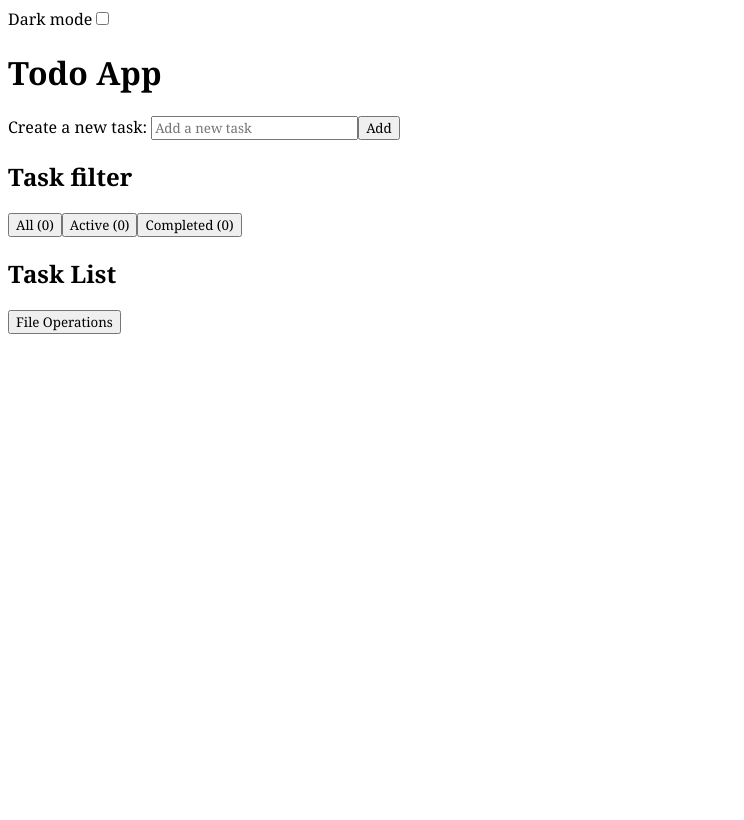
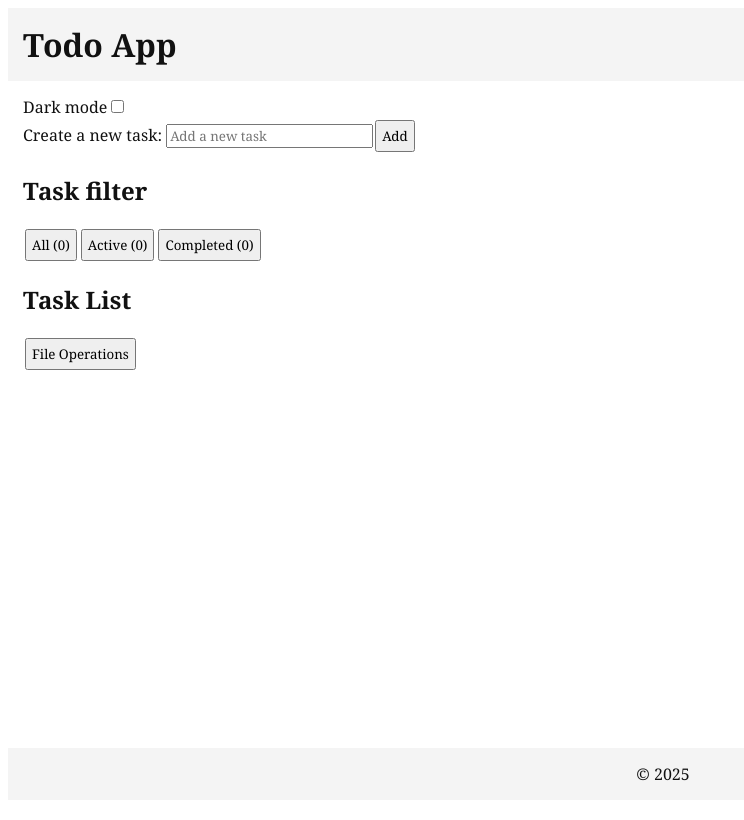
Before and after one commit to niktor76/vue3-todo-app, a Vue app: page / in a window 1280 px wide. Shown: the top 820 px of the page, without its empty margins (0-744 px from the left). Built offline with nearby package versions, Linux system fonts and the light colour scheme.

Commit message:
add default layout; refactor styles

```diff
--- a/src/App.vue
+++ b/src/App.vue
@@ -1,16 +1,18 @@
 <template>
+  <Layout>
     <div>
       <label for="darkmode-switch">Dark mode</label>
       <input v-model="darkMode" type="checkbox" name="darkmode" id="darkmode-switch" />
-    <h1>Todo App</h1>
       <TaskInput v-model="newTaskText" @add-task="addTask" />
-
       <div aria-labelledby="filter-heading">
         <h2 id="filter-heading">Task filter</h2>
         <button :class="{ 'is-selected': filterState === 'all' }" @click="filterState = 'all'">
           All ({{ tasks.length }})
         </button>
-      <button :class="{ 'is-selected': filterState === 'active' }" @click="filterState = 'active'">
+        <button
+          :class="{ 'is-selected': filterState === 'active' }"
+          @click="filterState = 'active'"
+        >
           Active ({{ tasks.filter((task) => !task.done).length }})
         </button>
         <button
@@ -20,7 +22,6 @@
           Completed ({{ tasks.filter((task) => task.done).length }})
         </button>
       </div>
-
       <section aria-labelledby="task-list-heading">
         <h2 id="task-list-heading">Task List</h2>
         <ul>
@@ -39,8 +40,8 @@
       <button v-if="tasks.some((task) => task.done)" @click="clearCompleted()">
         Clear completed tasks
       </button>
+      <button class="file-operations" @click="isFilesModalVisible = true">File Operations</button>
     </div>
-  <button class="file-operations" @click="isFilesModalVisible = true">File Operations</button>
     <FileModal
       v-if="isFilesModalVisible"
       @export-tasks="exportTasks"
@@ -49,6 +50,7 @@
       :isVisible="isFilesModalVisible"
     />
     <div class="sr-only" aria-live="polite">{{ announcement }}</div>
+  </Layout>
 </template>
 
 <script setup>
@@ -63,6 +65,7 @@ import { computed, onMounted, ref, watch } from 'vue'
 import TaskItem from './components/TaskItem.vue'
 import TaskInput from './components/TaskInput.vue'
 import FileModal from './components/FileModal.vue'
+import Layout from './layouts/Layout.vue'
 
 const tasks = ref([])
 const newTaskText = ref('')
@@ -220,31 +223,4 @@ onMounted(() => {
 })
 </script>
 
-<style lang="scss">
-* {
-  font-family: Georgia, 'Times New Roman', Times, serif;
-}
-
-.done {
-  text-decoration: line-through;
-}
-
-.dark-mode {
-  color: rgb(213, 194, 158);
-  background-color: rgb(31, 65, 65);
-
-  button {
-    background-color: #cee645;
-    padding: 5px;
-    margin: 2px;
-  }
-  input {
-    background-color: #b8f0b0;
-  }
-
-  .is-selected {
-    color: white;
-    background-color: blue;
-  }
-}
-</style>
+<style lang="scss"></style>
--- a/src/assets/main.css
+++ /dev/null
@@ -1 +0,0 @@
-@import './base.css';
--- /dev/null
+++ b/src/components/BaseToast.vue
@@ -0,0 +1,9 @@
+<template>
+  <div class=""></div>
+</template>
+
+<script setup>
+const props = defineProps()
+</script>
+
+<style lang="scss"></style>
--- /dev/null
+++ b/src/layouts/Layout.vue
@@ -0,0 +1,54 @@
+<template>
+  <div class="layout">
+    <header>
+      <h1>Todo App</h1>
+    </header>
+    <main>
+      <slot />
+    </main>
+    <footer>&copy; 2025</footer>
+    <BaseToast />
+  </div>
+</template>
+
+<script setup>
+// Components
+import BaseToast from '@/components/BaseToast.vue'
+
+const props = defineProps()
+</script>
+
+<style lang="scss">
+.layout {
+  min-height: 100vw;
+  display: flex;
+  flex-direction: column;
+}
+
+header {
+  padding: 15px;
+  h1 {
+    margin: 0px;
+  }
+}
+
+main {
+  flex: 1;
+  margin: 15px;
+}
+
+footer {
+  position: fixed;
+  bottom: 0;
+  width: 100vw;
+  background-color: inherit;
+  padding: 15px;
+  text-align: center;
+}
+
+header,
+footer {
+  background-color: var(--color-surface);
+  // background-color: color-mix(in oklch, var(--color-surface) 100%, white 20%);
+}
+</style>
--- a/src/main.js
+++ b/src/main.js
@@ -1,4 +1,4 @@
-import './assets/main.css'
+import '@/styles/main.scss'
 
 import { createApp } from 'vue'
 import App from './App.vue'
--- /dev/null
+++ b/src/styles/_base.scss
@@ -0,0 +1,35 @@
+@import './theme';
+
+* {
+  font-family: var(--font-family-base);
+  // font-size: var(--font-size-base);
+  color: var(--color-text);
+}
+
+.done {
+  text-decoration: line-through;
+}
+
+button {
+  color: var(--button-text);
+  padding: 5px;
+  margin: 2px;
+}
+
+.dark-mode {
+  color: rgb(213, 194, 158);
+  background-color: var(--color-bg);
+
+  button {
+    background-color: var(--button-bg);
+  }
+
+  input {
+    background-color: var(--input-bg);
+  }
+
+  .is-selected {
+    color: white;
+    background-color: blue;
+  }
+}
--- /dev/null
+++ b/src/styles/_theme.scss
@@ -0,0 +1,75 @@
+/* ==========================================================================
+   🎨 THEME VARIABLES — design tokens for your Vue app
+   ========================================================================== */
+
+/* COLOR PALETTE */
+:root {
+  // Base colors
+  --color-bg: #ffffff;
+  --color-surface: #f4f4f4;
+  --color-border: #ccc;
+
+  --color-text: #111111;
+  --color-text-muted: #888888;
+  --color-heading: #000;
+
+  // Brand
+  --color-primary: #cee645;
+  --color-primary-hover: #bcd437;
+  --color-secondary: #5e9eff;
+
+  // Feedback
+  --color-success: #28a745;
+  --color-error: #e74c3c;
+  --color-warning: #f39c12;
+  --color-info: #3498db;
+
+  // UI Elements
+  --button-bg: var(--color-primary);
+  --button-text: #000;
+  --input-bg: #f0f0f0;
+  --input-border: var(--color-border);
+  --modal-bg: var(--color-surface);
+}
+
+/* TYPOGRAPHY */
+:root {
+  --font-family-base: 'Georgia', 'Times New Roman', serif;
+  --font-size-base: 16px;
+  --font-size-sm: 14px;
+  --font-size-lg: 18px;
+  --line-height: 1.6;
+  --font-weight-regular: 400;
+  --font-weight-bold: 700;
+}
+
+/* SPACING */
+:root {
+  --space-xs: 4px;
+  --space-sm: 8px;
+  --space-md: 16px;
+  --space-lg: 24px;
+  --space-xl: 32px;
+}
+
+/* LAYOUT */
+:root {
+  --container-width: 1200px;
+  --header-height: 60px;
+  --footer-height: 40px;
+  --z-index-header: 1000;
+  --z-index-modal: 2000;
+  --z-index-toast: 3000;
+}
+
+/* DARK MODE OVERRIDES */
+.dark-mode {
+  --color-bg: #1f4141;
+  --color-surface: #3a5e5e;
+  --color-text: #dfdfdf;
+  --color-border: #456;
+
+  --input-bg: #b8f0b0;
+  --button-bg: #cee645;
+  --button-text: rgb(90, 90, 90);
+}
--- /dev/null
+++ b/src/styles/main.scss
@@ -0,0 +1,2 @@
+@import './base';
+@import './theme';
```
Also changed, not shown: src/assets/base.css (deleted). Lines whose indentation alone changed are shown as unchanged.
